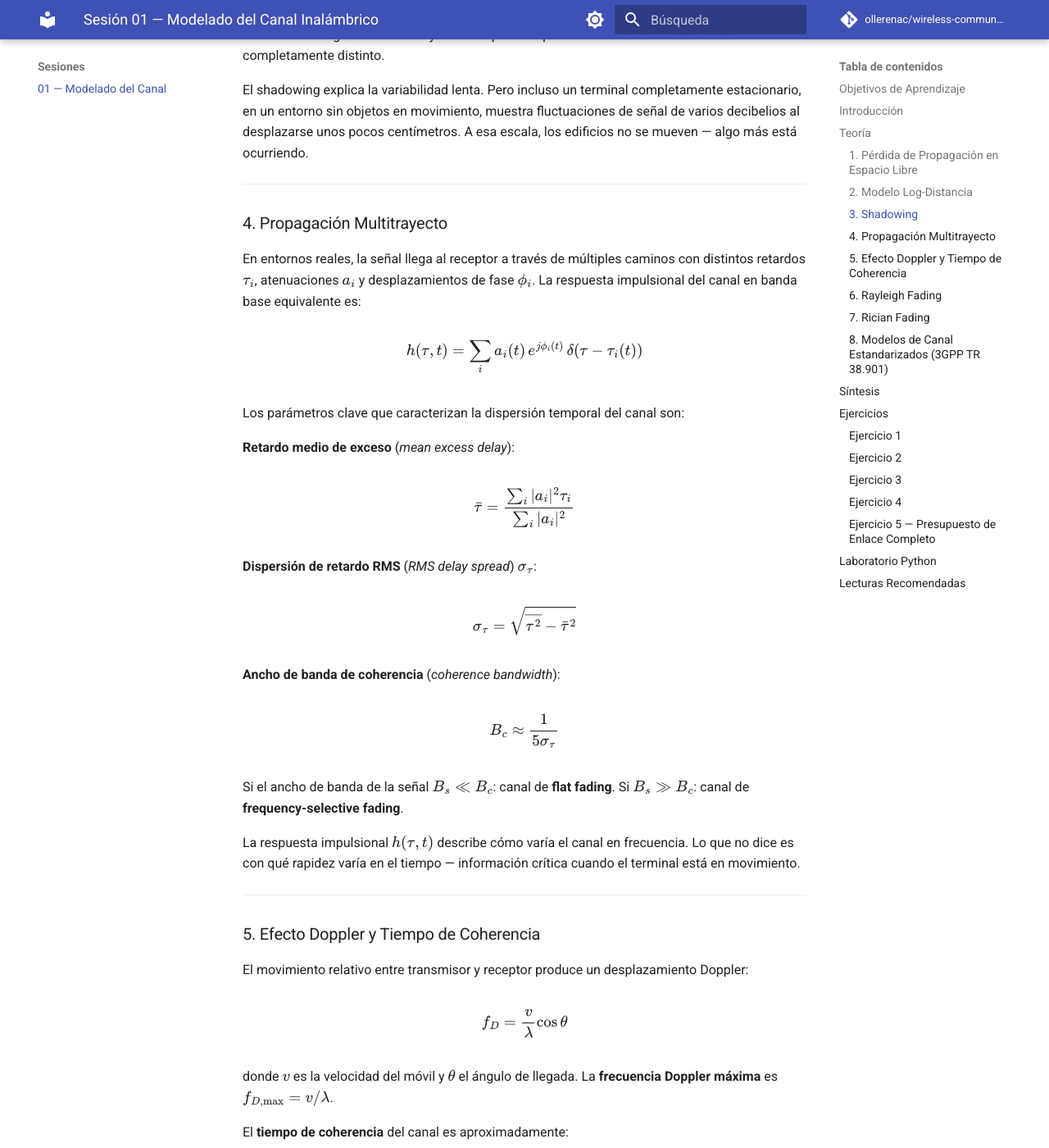
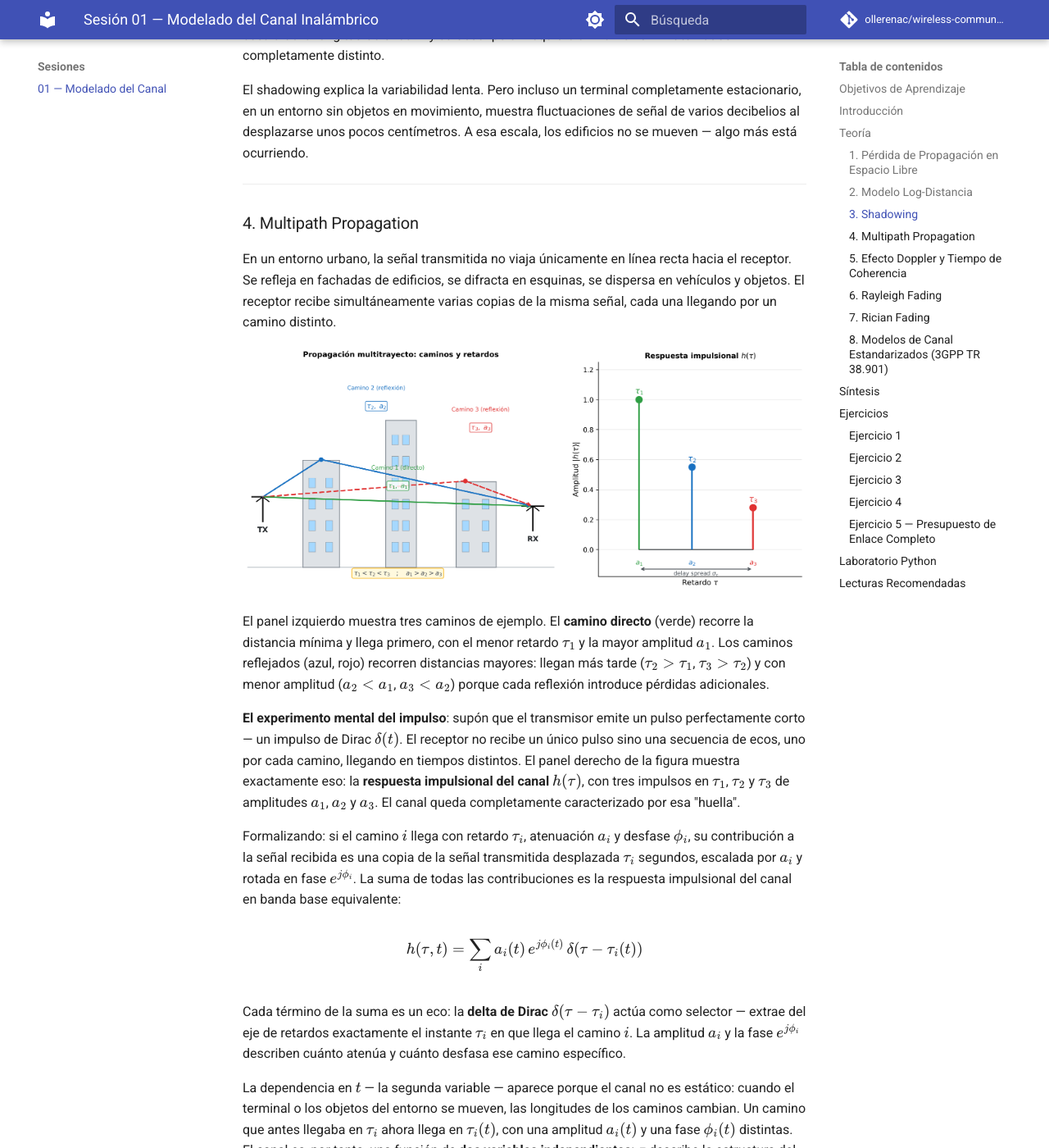
Before and after one commit to ollerenac/wireless-communication-systems, an MkDocs documentation site: the page built from docs/sessions/01-channel-modeling/index.md, in a window 1280 px wide and 1400 px high, scrolled down 4695 px. Shown: the whole window at 82% size. Built offline with MkDocs 1.6.1 and Material for MkDocs 9.7.7, drawn with Linux system fonts in a browser that asks for light colours; comment, search, counter and statistics services are not loaded; some of the changed text lies outside the part shown.

Commit message:
session 01: rewrite multipath section with diagram and motivated derivation of h(τ,t)
Add multipath-channel.png (physical path diagram + h(τ) stem plot).
Rewrite section 4 to build h(τ,t) from first principles: impulse mental
experiment → each path as delayed/attenuated echo → delta selects delay →
time dependence explained by environment movement.

Co-Authored-By: Claude Sonnet 4.6 <noreply@anthropic.com>

```diff
--- a/docs/sessions/01-channel-modeling/index.md
+++ b/docs/sessions/01-channel-modeling/index.md
@@ -109,11 +109,23 @@ El shadowing explica la variabilidad lenta. Pero incluso un terminal completamen
 
 ---
 
-### 4. Propagación Multitrayecto
+### 4. Multipath Propagation
 
-En entornos reales, la señal llega al receptor a través de múltiples caminos con distintos retardos $\tau_i$, atenuaciones $a_i$ y desplazamientos de fase $\phi_i$. La respuesta impulsional del canal en banda base equivalente es:
+En un entorno urbano, la señal transmitida no viaja únicamente en línea recta hacia el receptor. Se refleja en fachadas de edificios, se difracta en esquinas, se dispersa en vehículos y objetos. El receptor recibe simultáneamente varias copias de la misma señal, cada una llegando por un camino distinto.
+
+![Multipath propagation: caminos físicos y respuesta impulsional](figures/multipath-channel.png)
+
+El panel izquierdo muestra tres caminos de ejemplo. El **camino directo** (verde) recorre la distancia mínima y llega primero, con el menor retardo $\tau_1$ y la mayor amplitud $a_1$. Los caminos reflejados (azul, rojo) recorren distancias mayores: llegan más tarde ($\tau_2 > \tau_1$, $\tau_3 > \tau_2$) y con menor amplitud ($a_2 < a_1$, $a_3 < a_2$) porque cada reflexión introduce pérdidas adicionales.
+
+**El experimento mental del impulso**: supón que el transmisor emite un pulso perfectamente corto — un impulso de Dirac $\delta(t)$. El receptor no recibe un único pulso sino una secuencia de ecos, uno por cada camino, llegando en tiempos distintos. El panel derecho de la figura muestra exactamente eso: la **respuesta impulsional del canal** $h(\tau)$, con tres impulsos en $\tau_1$, $\tau_2$ y $\tau_3$ de amplitudes $a_1$, $a_2$ y $a_3$. El canal queda completamente caracterizado por esa "huella".
+
+Formalizando: si el camino $i$ llega con retardo $\tau_i$, atenuación $a_i$ y desfase $\phi_i$, su contribución a la señal recibida es una copia de la señal transmitida desplazada $\tau_i$ segundos, escalada por $a_i$ y rotada en fase $e^{j\phi_i}$. La suma de todas las contribuciones es la respuesta impulsional del canal en banda base equivalente:
 
 $$h(\tau, t) = \sum_{i} a_i(t)\, e^{j\phi_i(t)}\, \delta(\tau - \tau_i(t))$$
+
+Cada término de la suma es un eco: la **delta de Dirac** $\delta(\tau - \tau_i)$ actúa como selector — extrae del eje de retardos exactamente el instante $\tau_i$ en que llega el camino $i$. La amplitud $a_i$ y la fase $e^{j\phi_i}$ describen cuánto atenúa y cuánto desfasa ese camino específico.
+
+La dependencia en $t$ — la segunda variable — aparece porque el canal no es estático: cuando el terminal o los objetos del entorno se mueven, las longitudes de los caminos cambian. Un camino que antes llegaba en $\tau_i$ ahora llega en $\tau_i(t)$, con una amplitud $a_i(t)$ y una fase $\phi_i(t)$ distintas. El canal es, por tanto, una función de **dos variables independientes**: $\tau$ describe la estructura del canal en el dominio de los retardos; $t$ describe cómo evoluciona esa estructura en el tiempo.
 
 Los parámetros clave que caracterizan la dispersión temporal del canal son:
 
```
Also changed, not shown: docs/sessions/01-channel-modeling/figures/multipath-channel.png (added).
